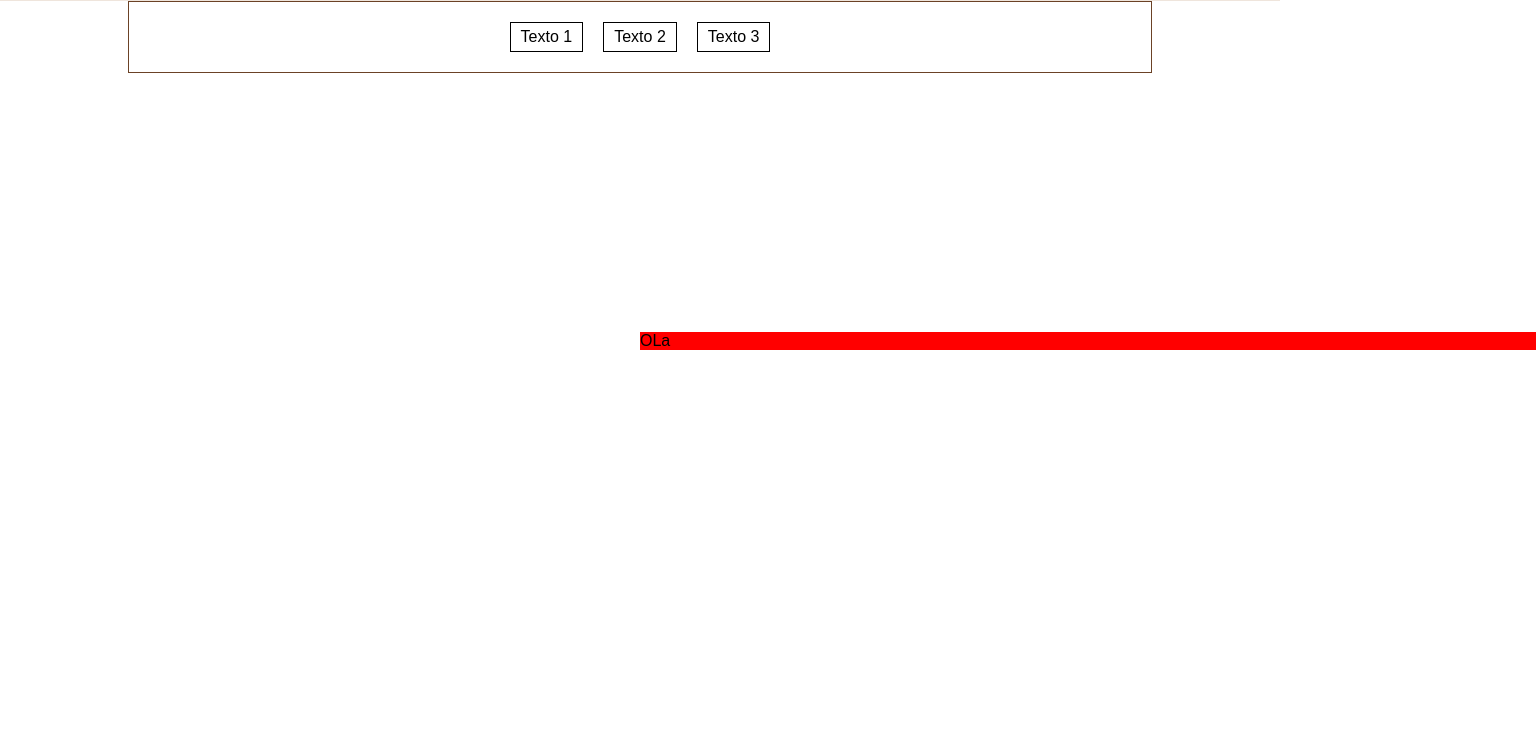
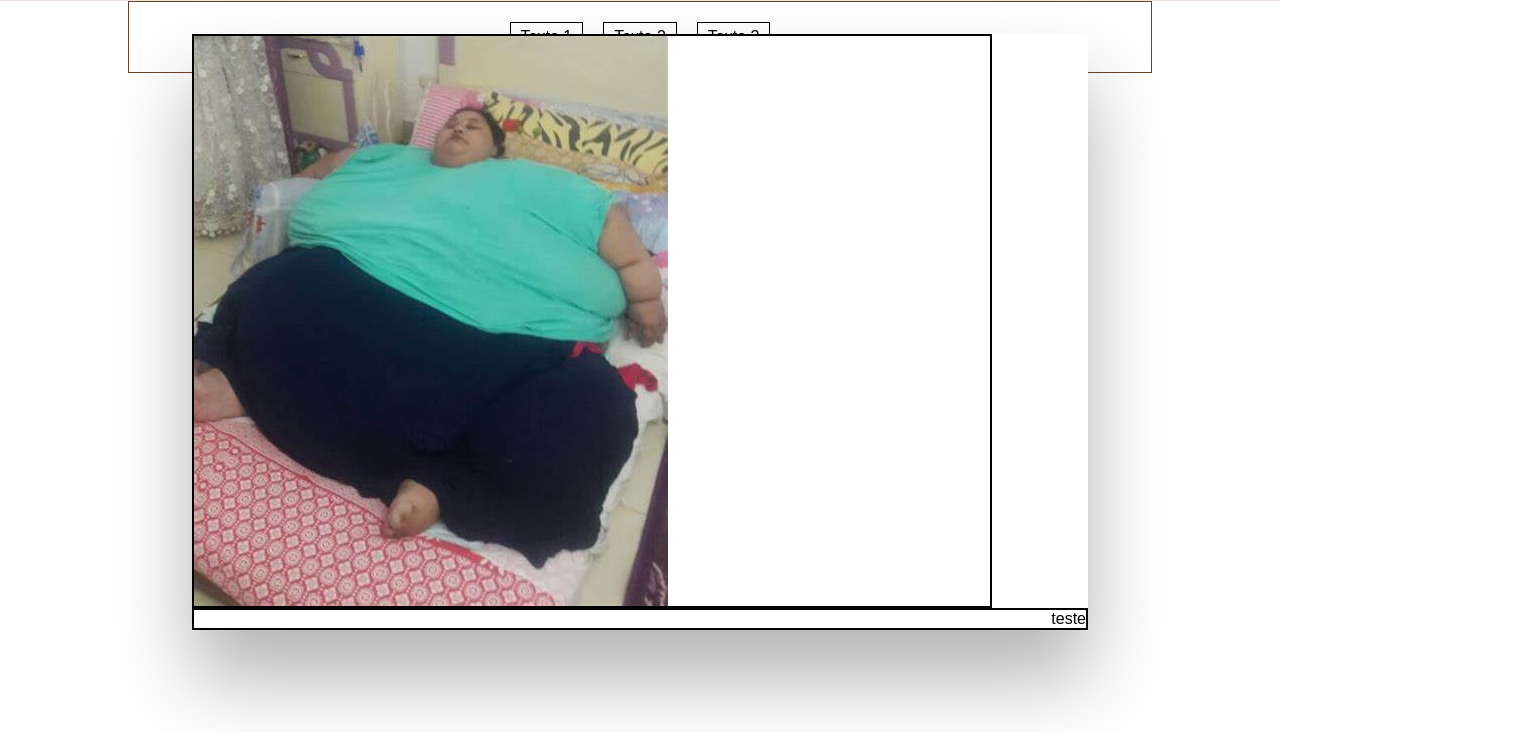
Before and after one commit to YuriVasconcelosJ/SecureJS, a plain HTML site: page public/index.html in a window 1280 px wide. Both pictures are taken after a click on the button "Login". Shown: the part 68-800 px from the top of the page, 1536 px wide, since content can reach past the window. Drawn offline with Linux system fonts and the light colour scheme.

Commit message:
style: Alterações realizadas na modal login

```diff
--- a/public/index.html
+++ b/public/index.html
@@ -29,8 +29,10 @@
 
     <!-- Tela para Login  -->
     <div class="modal hidden">
-        <div class="primera">OLa</div>
-        <div class="segunda"></div>
+        <div class="primera">
+            <img src="../images/heroImage.jpg" alt="Hero imagem">
+        </div>
+        <div class="segunda">teste</div>
     </div>
 
     <!-- Conteúdo principal da minha página -->
--- a/public/script.js
+++ b/public/script.js
@@ -13,3 +13,7 @@ function toggleModal(displayStyle) {
 buttonLogin.addEventListener("click", () => {
   toggleModal("block");
 });
+
+buttonLogin.addEventListener("click", () => {
+  toggleModal("hidden");
+});
--- a/public/style.css
+++ b/public/style.css
@@ -114,9 +114,32 @@ body {
   position: absolute;
   top: 50%;
   left: 50%;
+  transform: translate(-50%, -50%);
   width: 70%;
 
-  background-color: red;
+
+  background-color: white;
+  /* Devemos alterar a merda do css aqui para deixar espaço */
+  /* padding: 6rem; */
+  border-radius: 5px;
+  box-shadow: 0 3rem 5rem rgba(0, 0, 0, 0.3);
+  z-index: 10;
+}
+
+.primera, .segunda {
+  display: flex;
+  padding: 0;
+  margin: 0;
+  border: black solid 2px;
+}
+
+.primera {
+  justify-content: left;
+  max-width: 800px;
+}
+
+.segunda {
+  justify-content: right;
 }
 
 /* Esconder a modal  */
```
Also changed, not shown: images/heroImage.jpg (added).
